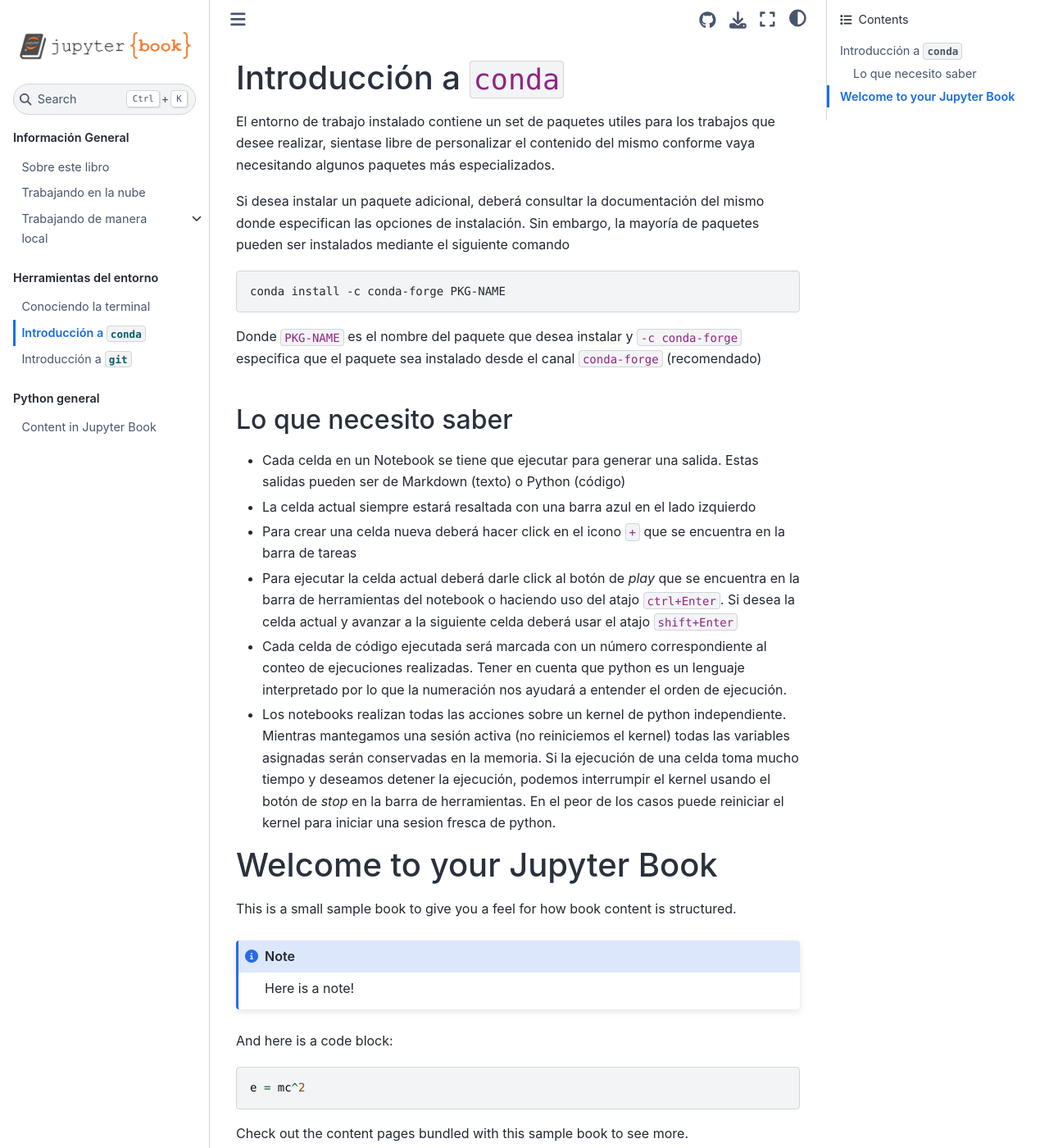
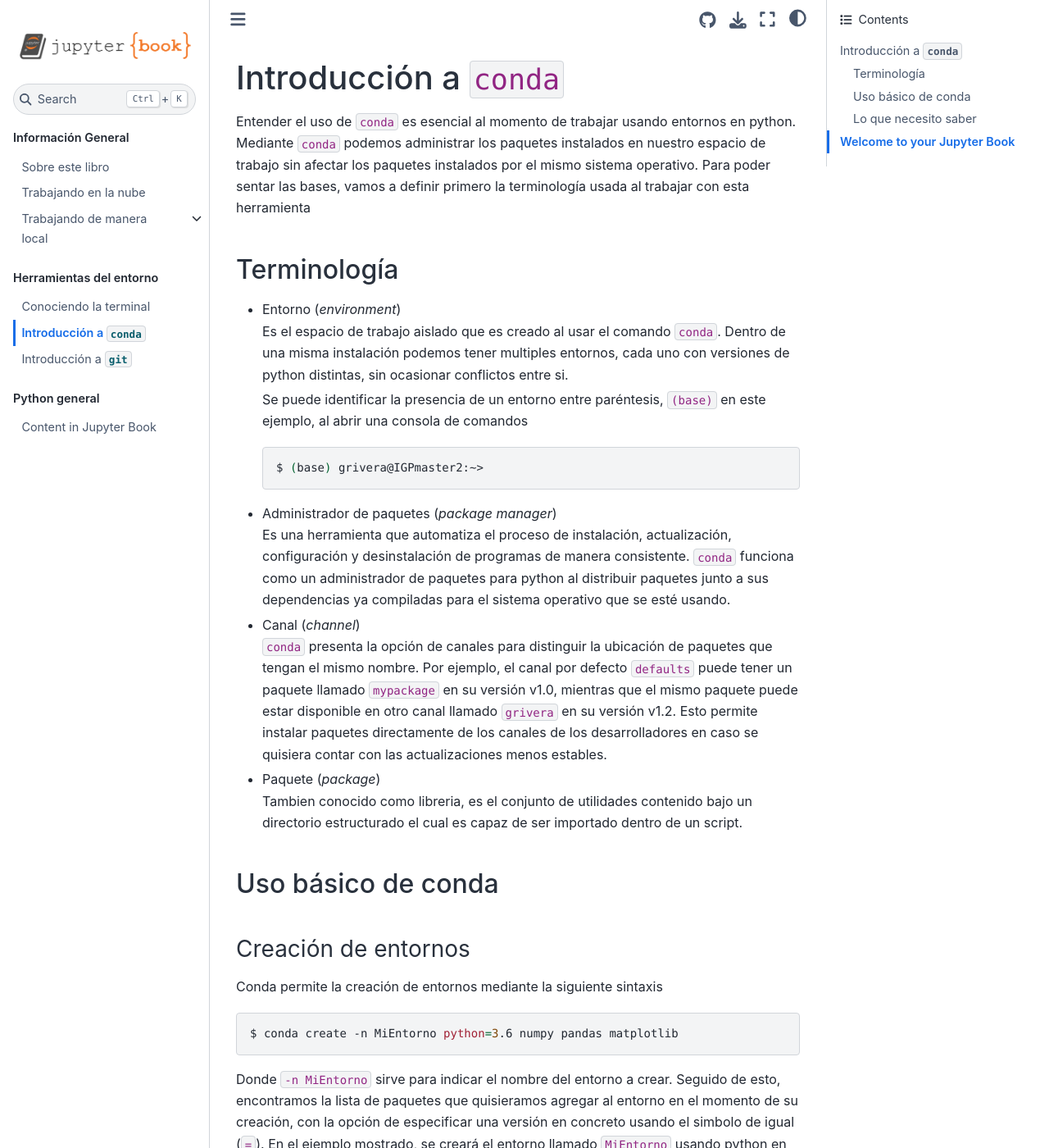
Before and after one commit to intro-python-clima/intro-python-clima, a Jupyter Book: the page built from content/entorno/conda.md, in a window 1280 px wide and 1400 px high. Shown: the whole window at 82% size. Built offline with Jupyter Book 1.0.4 settings and Sphinx 7.4.7 and the Sphinx Book theme 1.1.4, drawn with Linux system fonts in a browser that asks for light colours; some of the changed text lies outside the part shown.

Commit message:
Write more about conda

````diff
--- a/content/entorno/conda.md
+++ b/content/entorno/conda.md
@@ -1,14 +1,71 @@
 # Introducción a `conda`
 
-El entorno de trabajo instalado contiene un set de paquetes utiles para los trabajos que desee realizar, sientase libre de personalizar el contenido del mismo conforme vaya necesitando algunos paquetes más especializados.
+Entender el uso de `conda` es esencial al momento de trabajar usando entornos en python. Mediante `conda` podemos administrar los paquetes instalados en nuestro espacio de trabajo sin afectar los paquetes instalados por el mismo sistema operativo. Para poder sentar las bases, vamos a definir primero la terminología usada al trabajar con esta herramienta
 
-Si desea instalar un paquete adicional, deberá consultar la documentación del mismo donde especifican las opciones de instalación. Sin embargo, la mayoría de paquetes pueden ser instalados mediante el siguiente comando
+## Terminología
 
-```bash
-conda install -c conda-forge PKG-NAME
+- Entorno (*environment*) \
+    Es el espacio de trabajo aislado que es creado al usar el comando `conda`. Dentro de una misma instalación podemos tener multiples entornos, cada uno con versiones de python distintas, sin ocasionar conflictos entre si.
+
+    Se puede identificar la presencia de un entorno entre paréntesis, `(base)` en este ejemplo, al abrir una consola de comandos
+
+    ```shell
+    $ (base) grivera@IGPmaster2:~>
+    ```
+- Administrador de paquetes (*package manager*) \
+    Es una herramienta que automatiza el proceso de instalación, actualización, configuración y desinstalación de programas de manera consistente. `conda` funciona como un administrador de paquetes para python al distribuir paquetes junto a sus dependencias ya compiladas para el sistema operativo que se esté usando.
+- Canal (*channel*) \
+    `conda` presenta la opción de canales para distinguir la ubicación de paquetes que tengan el mismo nombre. Por ejemplo, el canal por defecto `defaults` puede tener un paquete llamado `mypackage` en su versión v1.0, mientras que el mismo paquete puede estar disponible en otro canal llamado `grivera` en su versión v1.2. Esto permite instalar paquetes directamente de los canales de los desarrolladores en caso se quisiera contar con las actualizaciones menos estables.
+- Paquete (*package*) \
+    Tambien conocido como libreria, es el conjunto de utilidades contenido bajo un directorio estructurado el cual es capaz de ser importado dentro de un script.
+
+
+## Uso básico de conda
+
+### Creación de entornos
+
+Conda permite la creación de entornos mediante la siguiente sintaxis
+
+```shell
+$ conda create -n MiEntorno python=3.6 numpy pandas matplotlib
+```
+
+Donde `-n MiEntorno` sirve para indicar el nombre del entorno a crear. Seguido de esto, encontramos la lista de paquetes que quisieramos agregar al entorno en el momento de su creación, con la opción de especificar una versión en concreto usando el simbolo de igual (`=`). En el ejemplo mostrado, se creará el entorno llamado `MiEntorno` usando python en su version 3.6 junto a `numpy`, `pandas` y `matplotlib`.
+
+#### Usando un archivo `.yml`
+
+Conforme uno va agregando contenido a su entorno, el recrearlo usando la sintaxis mostrada anteriormente se vuelve muy tedioso debido a la gran cantidad de paquetes que se van acumulando. Como solución a este problema, `conda` permite usar un archivo con extensión `.yml` el cual contenga la descripción del entorno a crear.
+
+La estructura de este archivo, aplicado al ejemplo anterior, sería el siguiente:
+
+```yml
+name: MiEntorno
+dependencies:
+    - python=3.6
+    - numpy
+    - pandas
+    - matplotlib
+```
+
+Guardando este contenido con el nombre `mientorno.yml`, la instalación se realiza de la siguiente manera:
+
+```shell
+$ conda env create -f mientorno.yml
+```
+
+
+### Instalando paquetes
+Si desea instalar un paquete, lo primero que deberá realizar es consultar la documentación del mismo en donde se especifique las opciones de instalación. Sin embargo, la mayoría de paquetes pueden ser instalados mediante el siguiente comando
+
+```shell
+$ conda install -c conda-forge PKG-NAME
 ```
 
 Donde `PKG-NAME` es el nombre del paquete que desea instalar y `-c conda-forge` especifica que el paquete sea instalado desde el canal `conda-forge` (recomendado)
+
+:::{note}
+El entorno de trabajo instalado contiene un set de paquetes utiles para los trabajos que desee realizar, sientase libre de personalizar el contenido del mismo conforme vaya necesitando algunos paquetes más especializados.
+:::
 
 
 ## Lo que necesito saber
````
